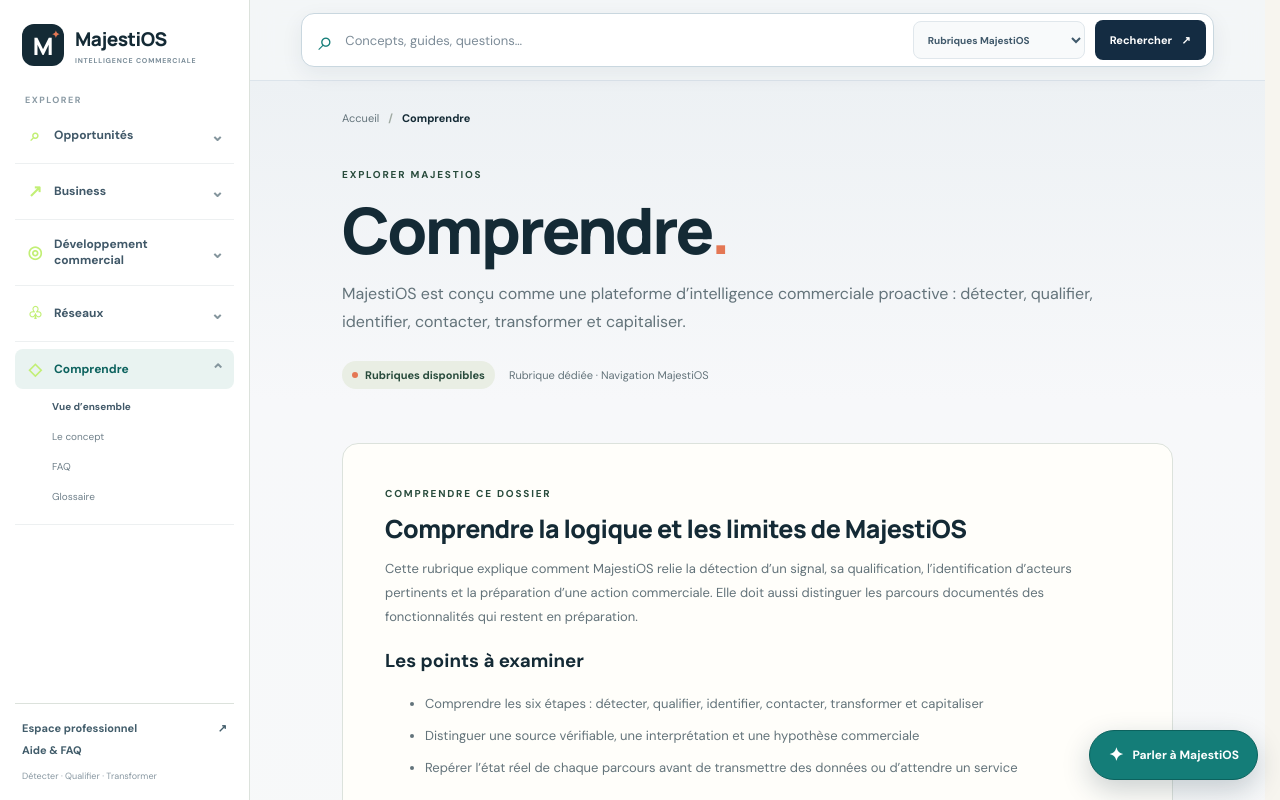
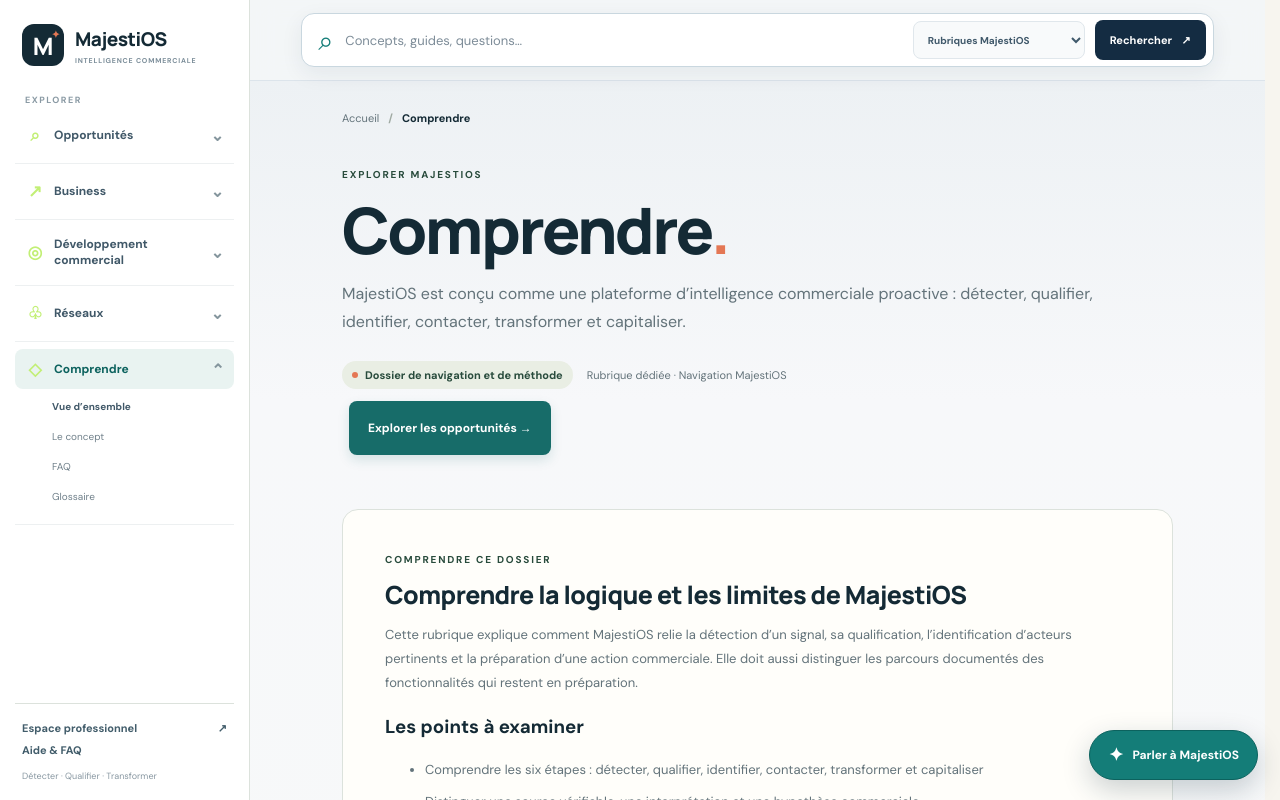
Before and after one commit to Chexpeer/Majestios, a Next.js app: page /comprendre in a window 1280 px wide. Shown: the top 800 px of the page. Built offline with nearby package versions, Linux system fonts and the light colour scheme.

Commit message:
Clarifier le statut et la prochaine action des pages de dossier

```diff
--- a/src/components/site-hub.tsx
+++ b/src/components/site-hub.tsx
@@ -26,6 +26,10 @@ export default function SiteHub({ pathname, intro, eyebrow = "EXPLORER MAJESTIOS
   const related = siblings.slice(0, 4);
   const guide = getDetailGuide(pathname, node?.label ?? "cette rubrique");
   const parent = found?.ancestors.at(-1);
+  const isPreparing = node?.status === "preparing";
+  const pageNature = isPreparing ? "Fonctionnalité en préparation" : children.length ? "Dossier de navigation et de méthode" : "Guide méthodologique — outil non intégré à cette page";
+  const actionHref = pathname.startsWith("/opportunites/marches-publics") ? "/opportunites/marches-publics" : parent?.href ?? "/opportunites";
+  const actionLabel = pathname.startsWith("/opportunites/marches-publics") ? "Ouvrir la recherche de marchés publics" : parent ? `Revenir au dossier « ${parent.label} »` : "Explorer les opportunités";
   const domainClass = pathname.startsWith("/opportunites") ? "domain-opportunites" : pathname.startsWith("/business") ? "domain-business" : pathname.startsWith("/developpement-commercial") ? "domain-commercial" : pathname.startsWith("/reseaux") ? "domain-reseaux" : pathname.startsWith("/comprendre") || pathname === "/faq" || pathname === "/comment-et-pourquoi" ? "domain-comprendre" : "domain-general";
   return <main className={`site-page site-page-with-sidebar ${domainClass}`}>
     <div className="page-container">
@@ -34,7 +38,7 @@ export default function SiteHub({ pathname, intro, eyebrow = "EXPLORER MAJESTIOS
         <span className="eyebrow">{eyebrow}</span>
         <h1>{node?.label ?? "Explorer MajestiOS"}<span>.</span></h1>
         <p>{intro ?? node?.description ?? "Explorez les rubriques et les parcours de MajestiOS."}</p>
-        <div className="page-hero-meta"><span className={`status-chip ${node?.status === "preparing" ? "status-chip-preparing" : ""}`}><i />{node?.status === "preparing" ? "Parcours en préparation" : children.length ? "Rubriques disponibles" : "Guide pratique"}</span><span>Rubrique dédiée · {parent ? `Parcours : ${parent.label}` : "Navigation MajestiOS"}</span></div>
+        <div className="page-hero-meta"><span className={`status-chip ${isPreparing ? "status-chip-preparing" : ""}`}><i />{pageNature}</span><span>Rubrique dédiée · {parent ? `Parcours : ${parent.label}` : "Navigation MajestiOS"}</span></div><div className="route-actions"><Link className="search-submit concept-cta" href={actionHref}>{actionLabel} →</Link></div>{isPreparing ? <p className="capability-notice" role="note"><strong>Transparence :</strong> le parcours est décrit, mais la fonctionnalité de dépôt ou de traitement n’est pas encore activée. Cette page ne permet pas de soumettre une annonce ni de déclencher un traitement.</p> : !children.length ? <p className="capability-notice" role="note"><strong>Nature de cette page :</strong> elle fournit une méthode de qualification. Elle ne confirme pas qu’un outil automatisé, un annuaire ou une connexion de source est actif.</p> : null}
       </section>
       {children.length > 0 ? <><section className="content-panel dossier-overview"><span className="eyebrow">COMPRENDRE CE DOSSIER</span><h2>{guide.title}</h2><p>{guide.purpose}</p><h3>Les points à examiner</h3><ul>{guide.checks.map((item) => <li key={item}>{item}</li>)}</ul><h3>Logique de progression</h3><p>{guide.next}</p></section><section className="hub-grid" aria-label={`Dossiers et sous-rubriques de ${node?.label}`}><div className="hub-grid-heading"><span className="eyebrow">ARBORESCENCE DU DOSSIER</span><h2>Approfondir par sous-dossier</h2><p>Chaque entrée ouvre une rubrique dédiée, avec son propre contexte et ses prochaines étapes.</p></div>{children.map((child, index) => <Link href={child.href} className="hub-card" key={child.href}><span className="hub-card-index">{String(index + 1).padStart(2, "0")}</span>{child.status === "preparing" ? <span className="hub-card-status">EN PRÉPARATION</span> : null}<div><h2>{child.label}<span aria-hidden="true">↗</span></h2><p>{child.description}</p></div><span className="hub-card-bottom">OUVRIR LE SOUS-DOSSIER <b>→</b></span></Link>)}</section></> : <section className="content-panel">
         <span className="eyebrow">MODE D’EMPLOI</span><h2>{guide.title}</h2><p>{guide.purpose}</p>
```
